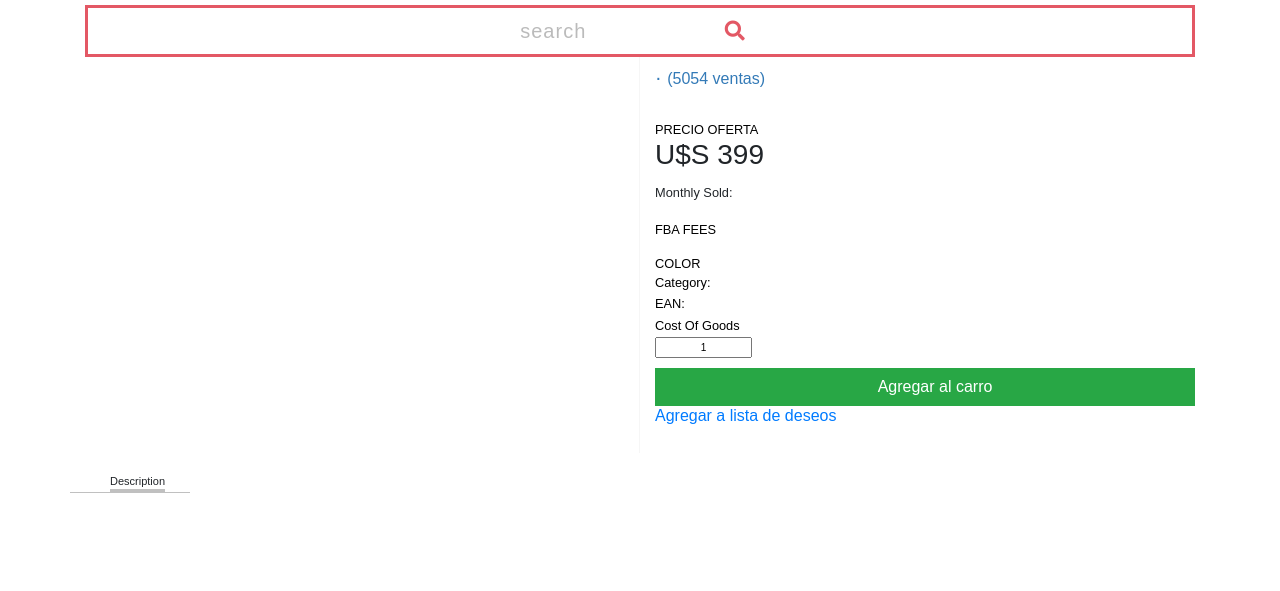
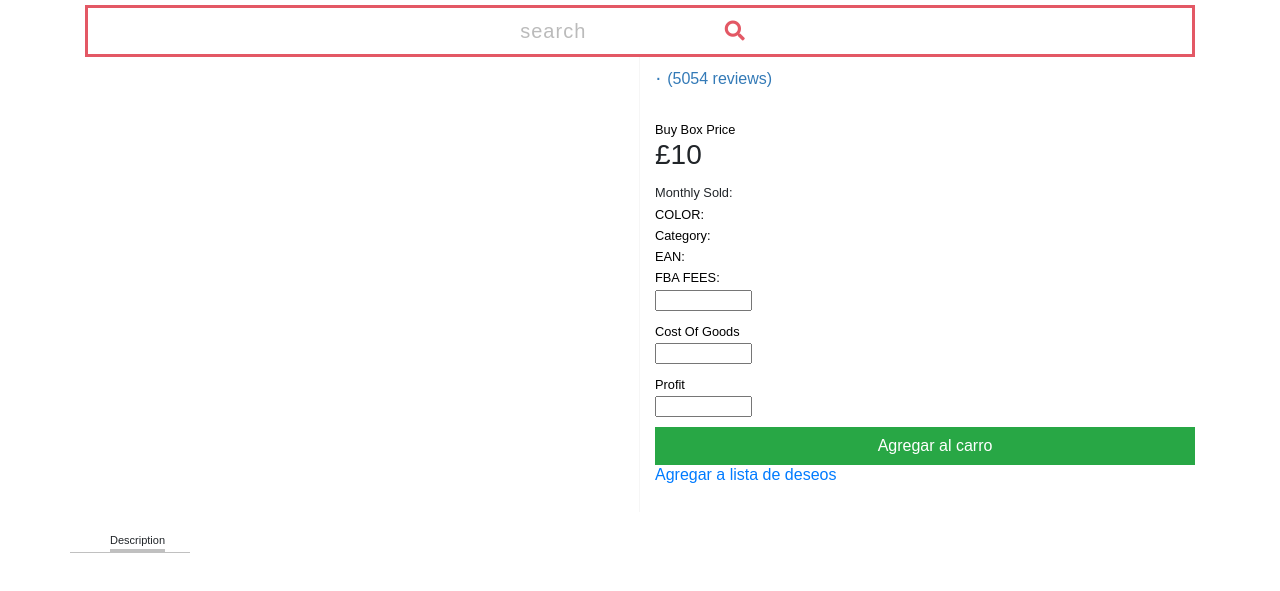
Before and after one commit to Mubashirgit1/asinradar, a plain HTML site: page app.html in a window 1280 px wide. Shown: the part 427-1018 px from the top of the page. Before the commit the page ends 966 px from the top, so only its background shows below. Drawn offline with nearby package versions, Linux system fonts and the light colour scheme.

Commit message:
changes in fron endt according to response

```diff
--- a/app.html
+++ b/app.html
@@ -89,29 +89,38 @@
                 </div>
                 <div class="col-md-6" style="border:0px solid gray">
                     <h3 id="title"></h3>
-                    <h5 style="color:#337ab7"> <a id="brand" href="#"></a> · <small style="color:#337ab7">(5054 ventas)</small></h5>
-                    <h6 class="title-price"><small>PRECIO OFERTA</small></h6>
-                    <h3 style="margin-top:0px;">U$S 399</h3>
-                    <small>Monthly Sold: <span id="m_sold"></span></small>
+                    <h5 style="color:#337ab7"> <a id="brand" href="#"></a> · <small style="color:#337ab7"> (5054 reviews)</small></h5>
+                    <h6 class="title-price"><small>Buy Box Price</small></h6>
+                    <h3 style="margin-top:0px;">£10</h3>
+                    <small>Monthly Sold:  <span id="m_sold"></span></small>
+
                     <div class="section">
-                        <h6 class="title-attr" style="margin-top:15px;" ><small>FBA FEES</small><span id="fba_fee"></span></h6>
-                    </div>
-                    <div class="section">
-                        <h6 class="title-attr" style="margin-top:15px;" ><small>COLOR</small><span id="pattern"></span></h6>
+                        <h6 class="title-attr" style="padding-bottom:2px;" ><small> COLOR: <span id="pattern"></span></small></h6>
                     </div>
                     <div class="section" style="padding-bottom:2px;">
-                        <h6 class="title-attr"><small>Category:</small> <span id="category"></span></h6>
+                        <h6 class="title-attr"><small>Category: <span id="category"></span></small> </h6>
                     </div>
                     <div class="section" style="padding-bottom:2px;">
                         <h6 class="title-attr"><small>EAN: <span id="eanList"></span></small></h6>
                     </div>
                     <div class="section" style="padding-bottom:10px;">
+                        <h6 class="title-attr"><small>FBA FEES:</small></h6>
+                        <div>
+                            <input type="number" name="fba_fee" id="fba_fee" />
+                        </div>
+                    </div>
+                    <div class="section" style="padding-bottom:10px;">
                         <h6 class="title-attr"><small>Cost Of Goods</small></h6>
                         <div>
-                            <input value="1" />
+                            <input type="number" name="cog" id="cog" />
                         </div>
                     </div>
-
+                        <div class="section" style="padding-bottom:10px;">
+                        <h6 class="title-attr"><small>Profit</small></h6>
+                        <div>
+                            <input type="number" name="profit" id="profit" />
+                        </div>
+                    </div>
                     <div class="section" style="padding-bottom:20px;">
                         <button class="btn btn-success"><span style="margin-right:20px" class="glyphicon glyphicon-shopping-cart" aria-hidden="true"></span> Agregar al carro</button>
                         <h6><a href="#"><span class="glyphicon glyphicon-heart-empty" style="cursor:pointer;"></span> Agregar a lista de deseos</a></h6>
```
